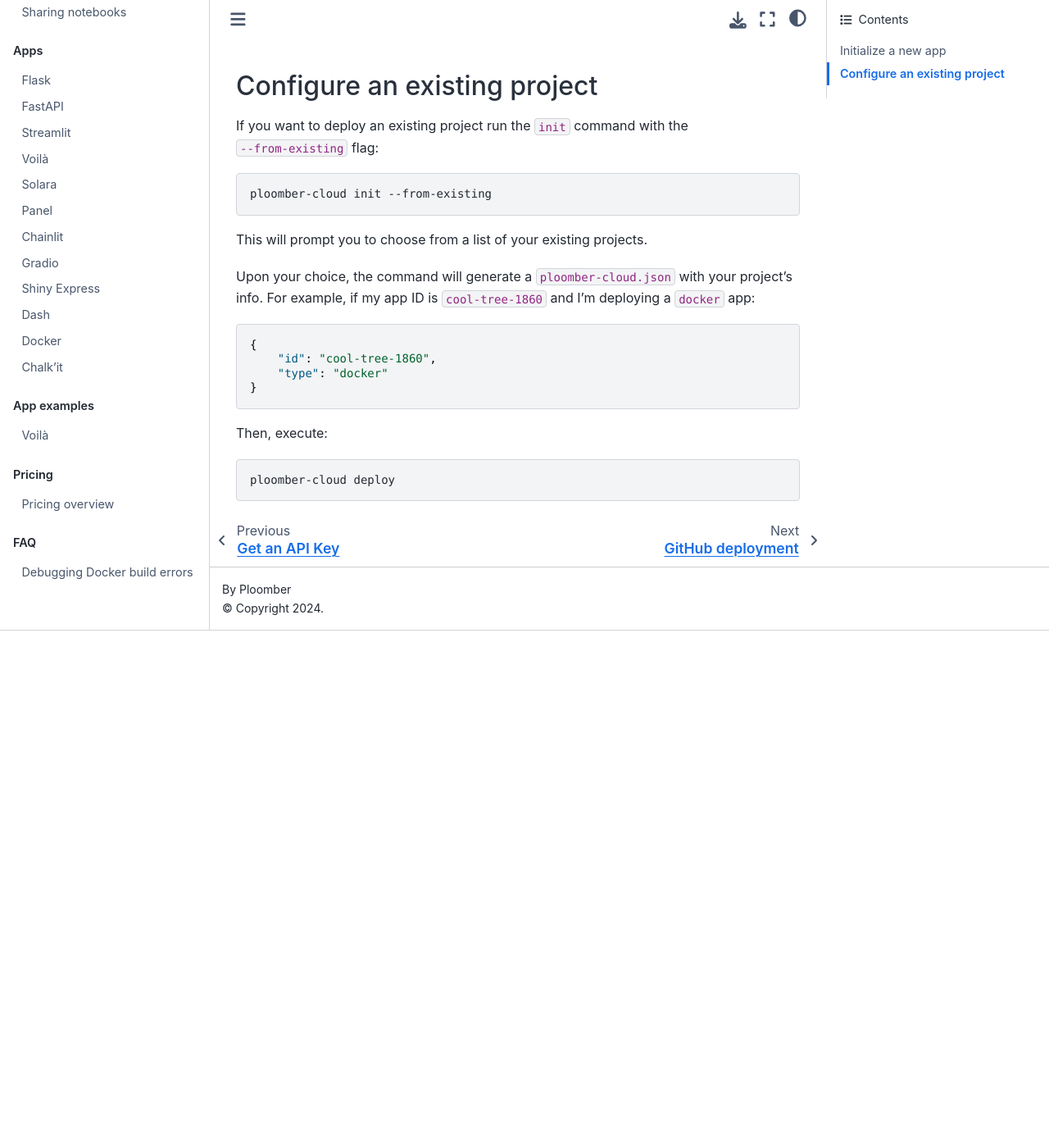
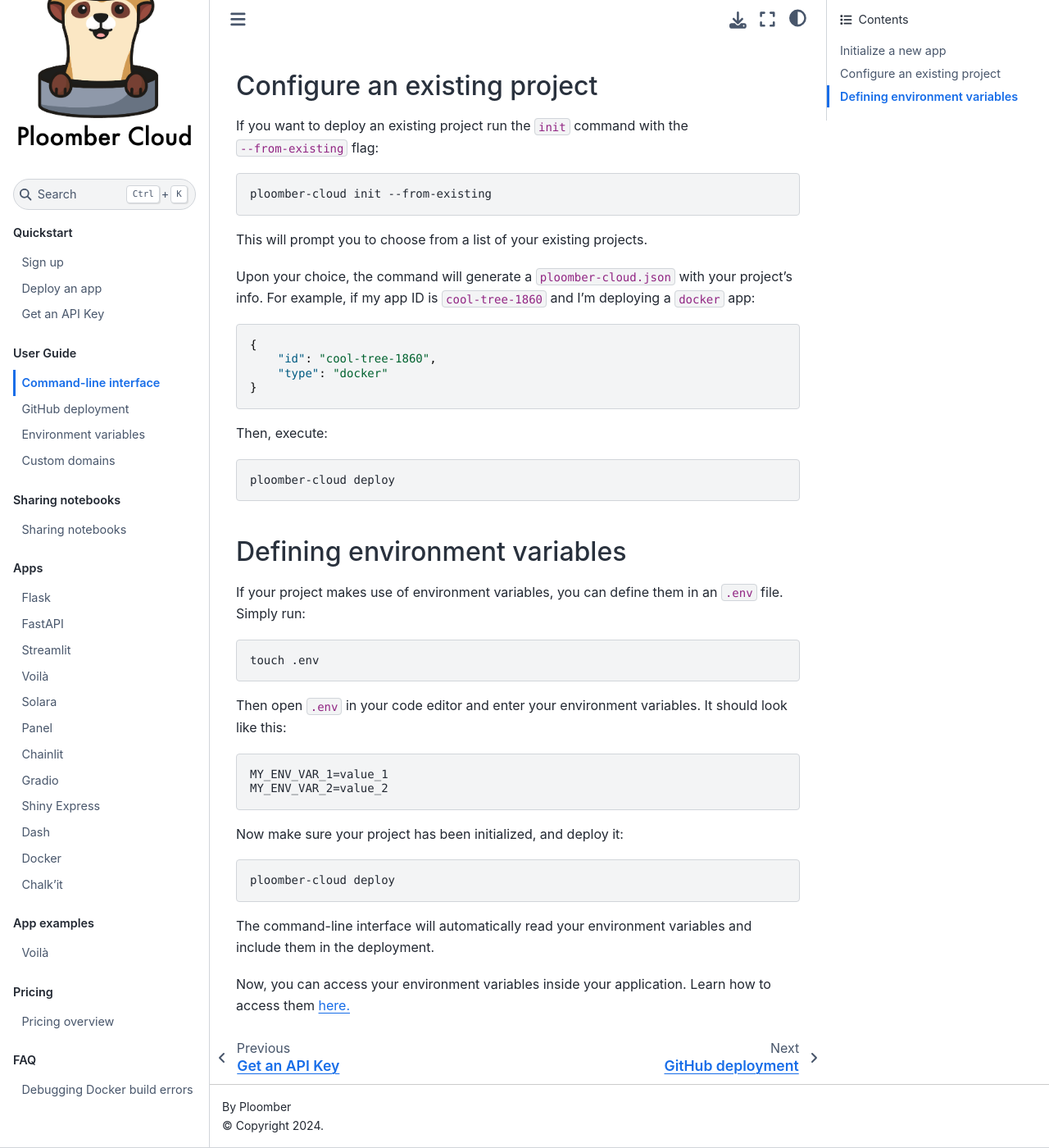
Before and after one commit to ploomber/doc, a Jupyter Book: the page built from doc/user-guide/cli.md, in a window 1280 px wide and 1400 px high, scrolled down 961 px. Shown: the whole window at 82% size. Built offline with Jupyter Book 1.0.4 settings and Sphinx 7.4.7 and the Sphinx Book theme 1.1.4, drawn with Linux system fonts in a browser that asks for light colours; before the commit the page ends 1730 px from its top, so only the background shows below that.

Commit message:
add env var cli instructions and note

````diff
--- a/doc/user-guide/cli.md
+++ b/doc/user-guide/cli.md
@@ -65,3 +65,28 @@
 ```sh
 ploomber-cloud deploy
 ```
+
+## Defining environment variables
+
+If your project makes use of environment variables, you can define them in an `.env` file. Simply run:
+
+```sh
+touch .env
+```
+
+Then open `.env` in your code editor and enter your environment variables. It should look like this:
+
+```env
+MY_ENV_VAR_1=value_1
+MY_ENV_VAR_2=value_2
+```
+
+Now make sure your project has been initialized, and deploy it:
+
+```sh
+ploomber-cloud deploy
+```
+
+The command-line interface will automatically read your environment variables and include them in the deployment.
+
+Now, you can access your environment variables inside your application. Learn how to access them [here.](./env-vars.md#reading-variables)
````
Also changed, not shown: doc/user-guide/env-vars.md (+5 -0 lines).
